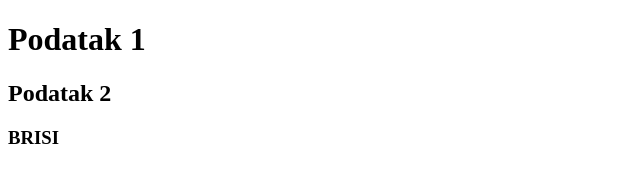
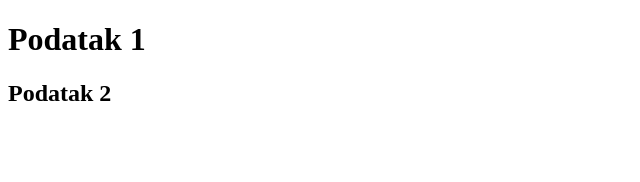
Before and after one commit to Roman730/Algebra_1, a plain HTML site: page tablica/tablica_1.html in a window 1280 px wide. Shown: the full height of the page, 0-640 px from the left. Drawn offline with Linux system fonts and the light colour scheme.

Commit message:
tablica:cetvrti commit

```diff
--- a/tablica/tablica_1.html
+++ b/tablica/tablica_1.html
@@ -9,6 +9,5 @@
 <body>
     <h1>Podatak 1</h1>
     <h2>Podatak 2</h2>
-    <h3>BRISI</h3>
 </body>
 </html>
```
